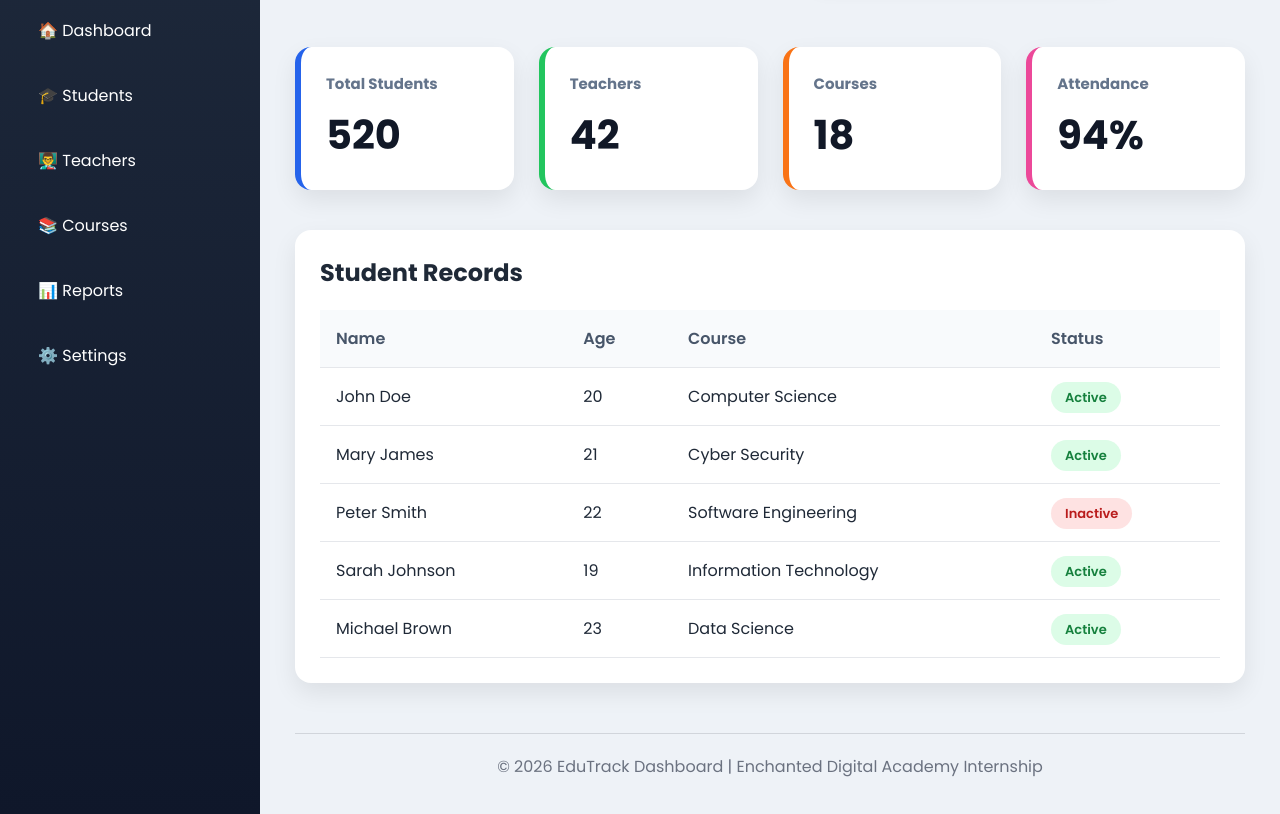
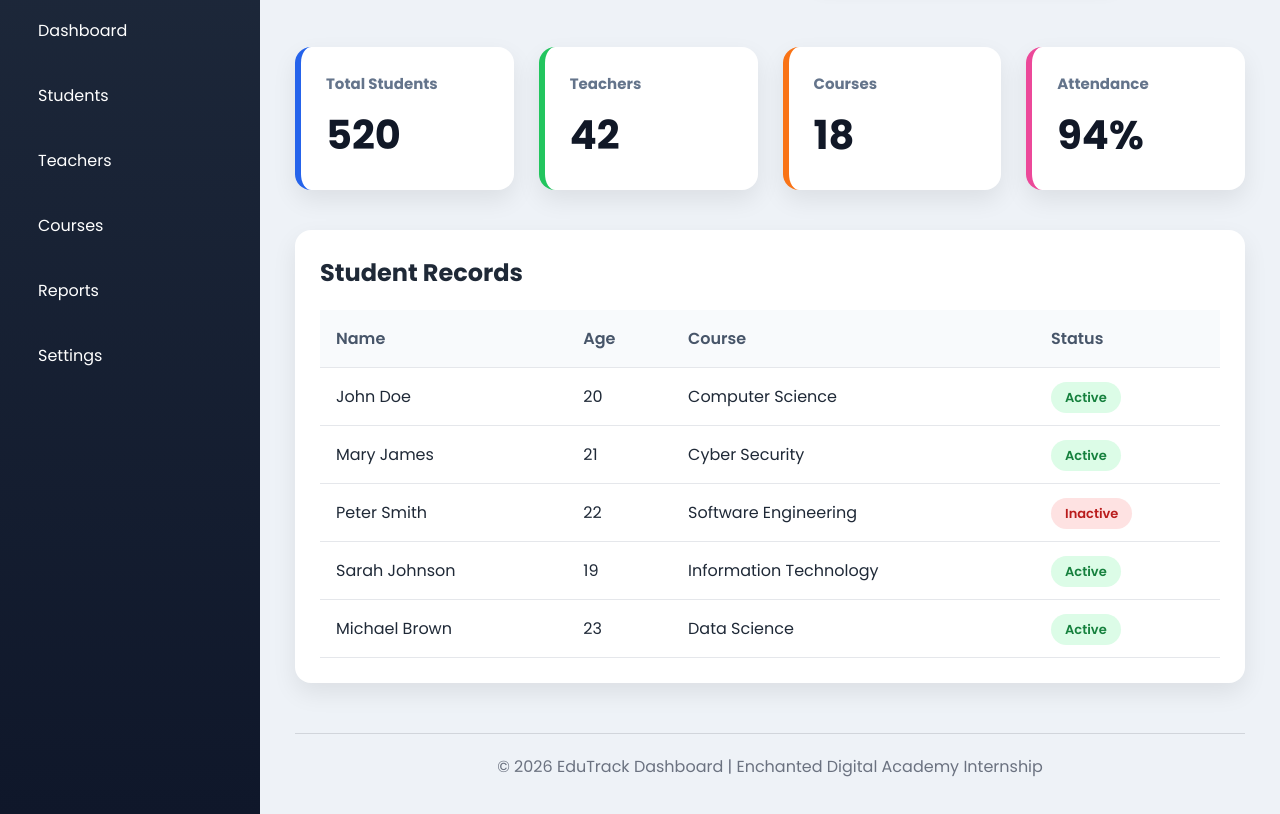
Before and after one commit to Enchanted-Digital-Academy/adams-student-management-dashboard, a plain HTML site: page index.html in a window 1280 px wide. Shown: the part 113-927 px from the top of the page. Drawn offline with Linux system fonts and the light colour scheme.

Commit message:
Update index.html

```diff
--- a/index.html
+++ b/index.html
@@ -19,12 +19,12 @@
 
         <nav>
             <ul>
-                <li><a href="#">🏠 Dashboard</a></li>
-                <li><a href="#">🎓 Students</a></li>
-                <li><a href="#">👨‍🏫 Teachers</a></li>
-                <li><a href="#">📚 Courses</a></li>
-                <li><a href="#">📊 Reports</a></li>
-                <li><a href="#">⚙️ Settings</a></li>
+                <li><a href="#"> Dashboard</a></li>
+                <li><a href="#"> Students</a></li>
+                <li><a href="#"> Teachers</a></li>
+                <li><a href="#"> Courses</a></li>
+                <li><a href="#"> Reports</a></li>
+                <li><a href="#"> Settings</a></li>
             </ul>
         </nav>
 
```
